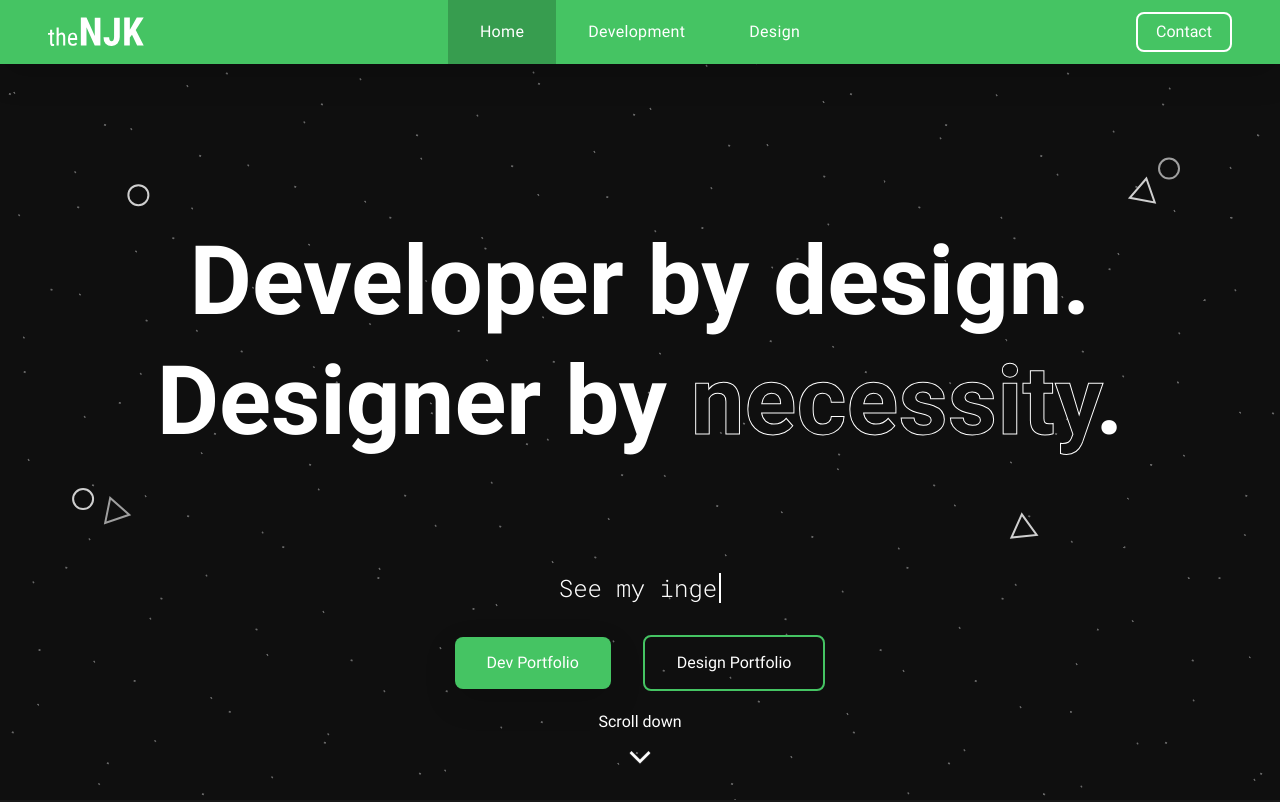
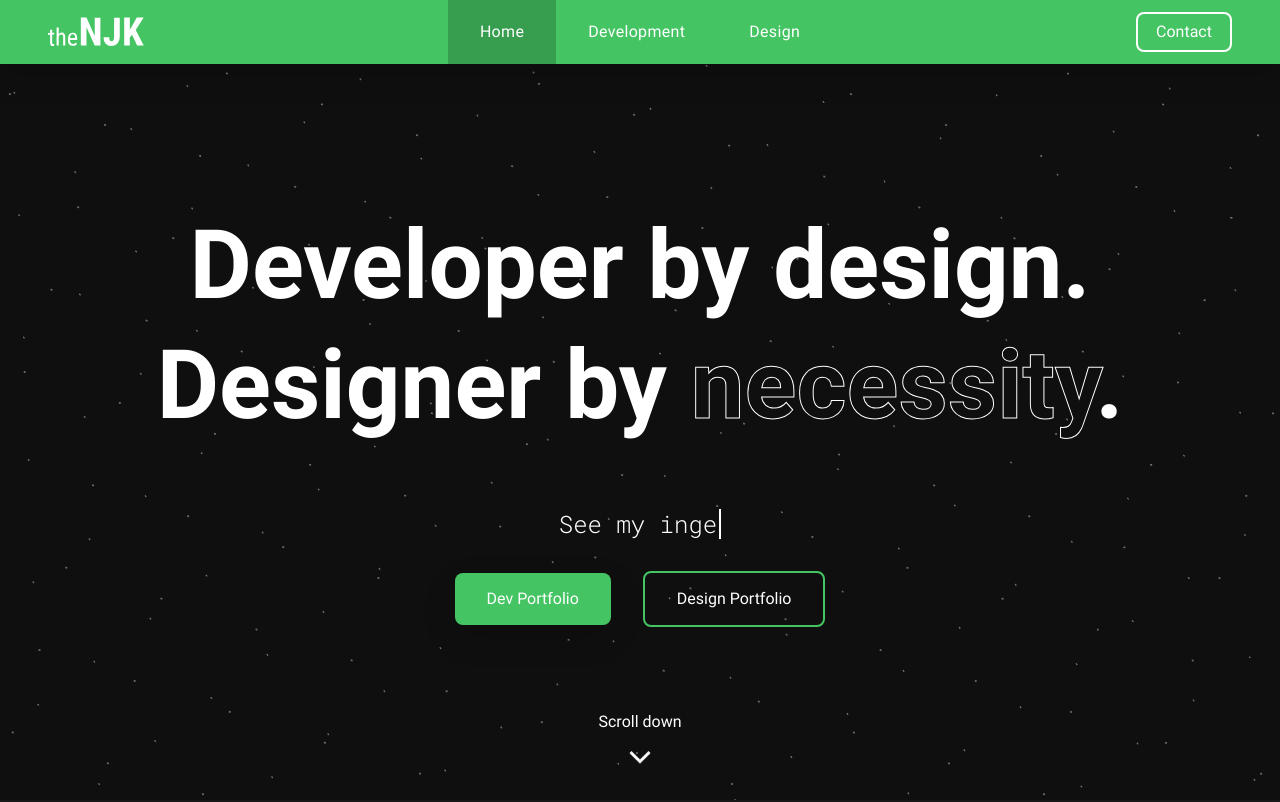
Before and after one commit to Paradoxdotexe/theNJK, a Vue app: page / in a window 1280 px wide. Shown: the top 802 px of the page. Built offline with nearby package versions, Linux system fonts and the light colour scheme.

Commit message:
Remove banner graphics

```diff
--- a/src/components/Banner.vue
+++ b/src/components/Banner.vue
@@ -7,8 +7,8 @@
     <div class="banner__framework">
       <div class="banner__title">
         <div class="title__text"><slot name="title"></slot></div>
-        <Graphics class="title__graphics" :name="graphics"></Graphics>
-        <GraphicsMobile class="title__graphics mobile" :name="graphics"></GraphicsMobile>
+        <!--<Graphics class="title__graphics" :name="graphics"></Graphics>
+        <GraphicsMobile class="title__graphics mobile" :name="graphics"></GraphicsMobile>-->
       </div>
       <slot name="content"></slot>
     </div>
@@ -23,16 +23,16 @@
 <script lang="ts">
 import { defineComponent } from 'vue';
 import Pattern from '@/components/patterns/Pattern.vue';
-import Graphics from '@/components/graphics/Graphics.vue';
-import GraphicsMobile from '@/components/graphics/GraphicsMobile.vue';
+// import Graphics from '@/components/graphics/Graphics.vue';
+// import GraphicsMobile from '@/components/graphics/GraphicsMobile.vue';
 import Icon from "@/components/icons/Icon.vue";
 
 export default defineComponent({
   name: 'Banner',
   components: {
     Pattern,
-    Graphics,
-    GraphicsMobile,
+    // Graphics,
+    // GraphicsMobile,
     Icon
   },
   props: {
@@ -102,14 +102,14 @@ $tile-size: 100px;
     .banner__title {
       position: relative;
       width: 100%;
-      height: calc(180px * var(--graphics-scale));
+      // height: calc(180px * var(--graphics-scale));
       margin-bottom: $gap-xl * 2;
       display: flex;
       justify-content: center;
       align-items: center;
       margin-top: -$gap-xl;
       --text-scale: 0.25;
-      --graphics-scale: 1;
+      // --graphics-scale: 1;
 
       .title__text {
         font-size: calc(96px * var(--text-scale));
@@ -204,23 +204,23 @@ $tile-size: 100px;
 @media (min-width: $breakpoint-xs) {
   .banner .banner__framework .banner__title {
     --text-scale: 0.32;
-    --graphics-scale: 0.32 / 0.25;
+    // --graphics-scale: 0.32 / 0.25;
   }
 }
 
 @media (min-width: $breakpoint-sm) {
   .banner .banner__framework .banner__title {
     --text-scale: 0.45;
-    --graphics-scale: 0.45 / 0.25;
+    // --graphics-scale: 0.45 / 0.25;
   }
 }
 
 @media (min-width: $breakpoint-md) {
   .banner .banner__framework .banner__title {
-    height: calc(400px * var(--graphics-scale));
-    margin-bottom: $gap-xl;
+    // height: calc(400px * var(--graphics-scale));
+    margin-bottom: $gap-xl * 2;
     --text-scale: 0.6;
-    --graphics-scale: 0.6;
+    // --graphics-scale: 0.6;
 
     .title__text {
       ::v-deep(span) {
@@ -243,14 +243,14 @@ $tile-size: 100px;
 @media (min-width: $breakpoint-lg) {
   .banner .banner__framework .banner__title {
     --text-scale: 0.8;
-    --graphics-scale: 0.8;
+    // --graphics-scale: 0.8;
   }
 }
 
 @media (min-width: $breakpoint-xl) {
   .banner .banner__framework .banner__title {
     --text-scale: 1;
-    --graphics-scale: 1;
+    // --graphics-scale: 1;
   }
 }
 </style>
--- a/src/styles/_mixins.scss
+++ b/src/styles/_mixins.scss
@@ -110,7 +110,7 @@ $shadow-blur: 32px;
   max-width: 640px;
   font-size: $font-size-md;
   text-align: center;
-  margin-top: $gap-xl;
+  // margin-top: $gap-xl;
 
   @media (min-width: $breakpoint-md) {
     font-size: $font-size-lg;
```
